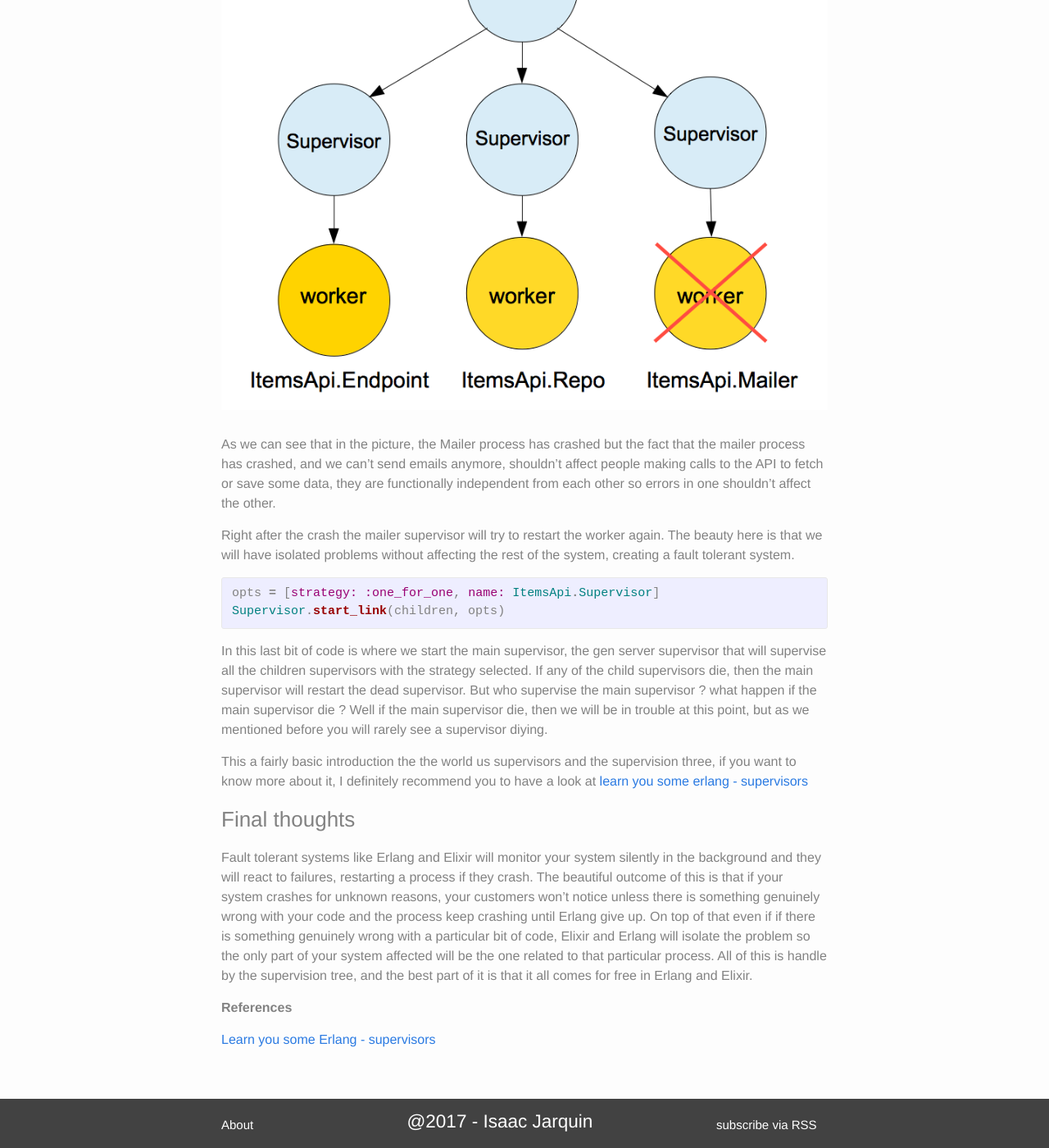
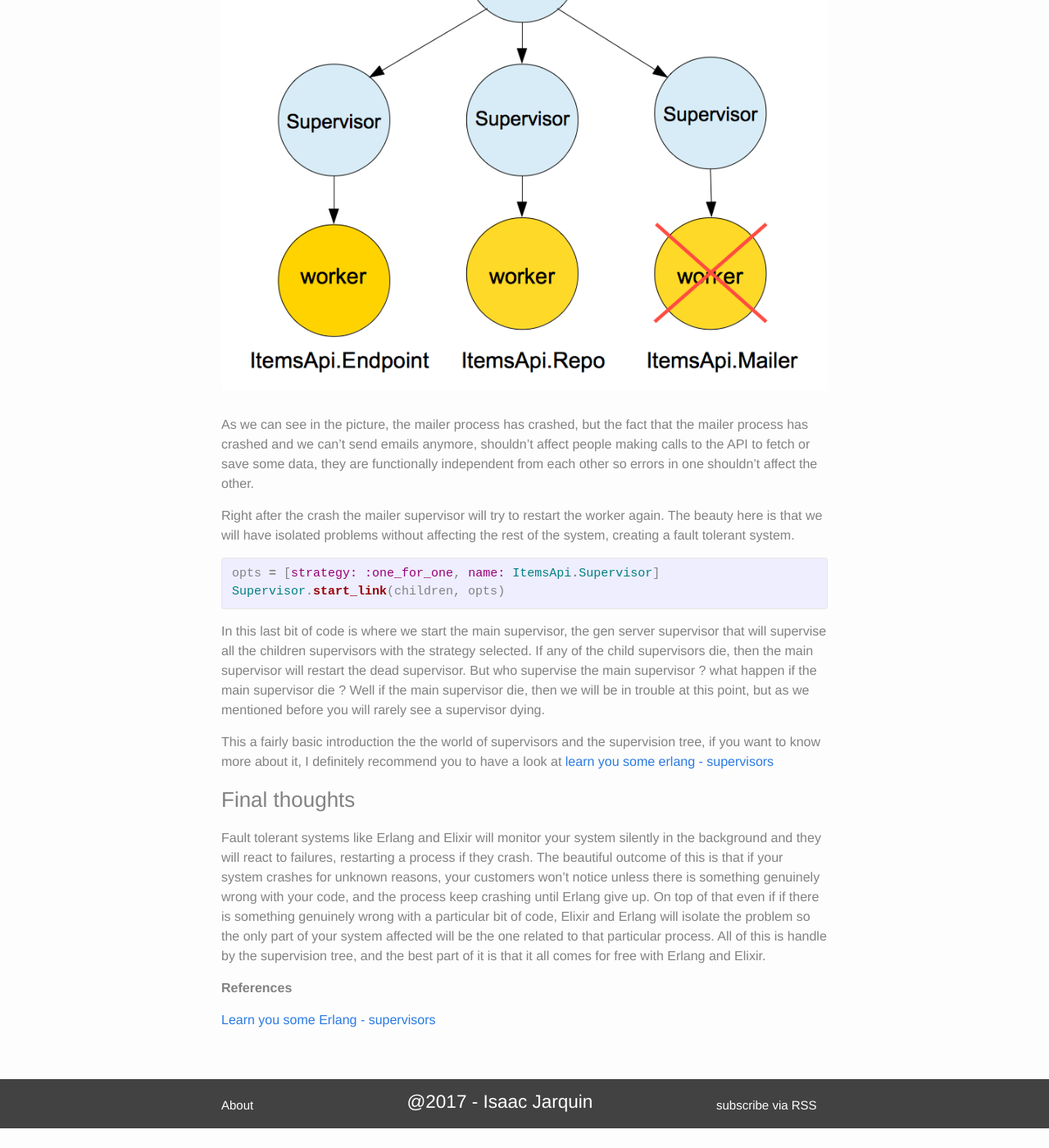
Before and after one commit to isaacjarquin/isaacjarquin.github.io, a Jekyll site: the page built from _posts/2017-08-03-supervision-tree.markdown, in a window 1280 px wide and 1400 px high, scrolled down 3576 px. Shown: the whole window at 82% size. Built offline with Jekyll 4.4.1, drawn with Linux system fonts in a browser that asks for light colours; comment, search, counter and statistics services are not loaded; after the commit the page ends 4952 px from its top, so only the background shows below that; some of the changed text lies outside the part shown.

Commit message:
add changes to improve copy

```diff
--- a/_posts/2017-08-03-supervision-tree.markdown
+++ b/_posts/2017-08-03-supervision-tree.markdown
@@ -11,14 +11,14 @@ resume: "In one of my previous post (Let it) we talk about how good Elixir and E
 
 ## Have you try turn it off and on again ?
 
-In one of my previous post ([Let it crash](/software/2017/07/01/erlang-let-it-crash.html)) we talk about how good Erlang and Elixir were at fault tolerance, and how they could restart an app when the app crashes so our customers wouldn’t notice any issues. We also mentioned that all of this was handle by the supervision tree. So now is time to talk a bit about the supervision tree.
+In one of my previous post ([Let it crash](/software/2017/07/01/erlang-let-it-crash.html)) we talked about how good Erlang and Elixir are at fault tolerance, and how they could restart an app when the app crashes, so our customers wouldn’t notice any issues. We also mentioned that all of this was handle by the supervision tree. So now is time to talk a bit about the supervision tree.
 
-In Elixir and Erlang, we have what are known as Supervisors. The responsibility of a supervisor is to check that a process is alive, and restart it if it dies.  A Supervisor can check for processes and other supervisors too. That way we can build a hierarchical process structure called a supervision tree. Supervision trees are a nice way to structure fault-tolerant applications, to isolate errors when they appear. The main idea of a supervision tree is to have a way to keep our software going in case of errors by just restarting the faulty processes.
+In Elixir and Erlang, we have what are known as Supervisors. The responsibility of a supervisor is to check that a process is alive and restart it if it dies.  A Supervisor can check for processes and other supervisors too. That way we can build a hierarchical process structure called a supervision tree. Supervision trees are a nice way to structure fault-tolerant applications, to isolate errors when they appear. The main idea of a supervision tree is to have a way to keep our software going in case of errors by just restarting the faulty processes.
 
 ![shared](/images/functional-programming/erlang/supervision-tree-general.jpg)
 
 
-If a worker dies, the supervisor can restart the dead worker and, it processes children if it has any. In a bit more technical details, our supervisors would start a worker process, link to it, and trap exit signals with process_flag(trap_exit, true). The way that the process will get restarted by the supervisor, it will depend on the strategy selected. Supervisors support different supervision strategies :
+If a worker dies, the supervisor can restart the dead worker and its children if it has any. The way that the process will get restarted, it will depend on the strategy selected. Supervisors support different supervision strategies :
 
 * one for one: - if a child process terminates, only that process is restarted.
 
@@ -72,11 +72,11 @@ children = [
 
 {% endhighlight %}
 
-The first supervisor will check the worker in charge of keeping  the endpoint up and running, the second one will check the Ecto repository worker and the third one that the mail system is running. At the same time the main supervisor(ItemsApi.Supervisor) is supervising All the other supervisors. All of those processes are completely independent from each other and if one of them crashes, it won’t affect any of the other two:
+The first supervisor will check the worker in charge of keeping  the endpoint up and running, the second one will check the Ecto repository worker and the third one that the mail system is running. At the same time the main supervisor(ItemsApi.Supervisor) is supervising all the other supervisors. All of those processes are completely independent from each other and if one of them crashes, it won’t affect any of the other two:
 
 ![shared](/images/functional-programming/erlang/supervision-tree-mailer-worker-crashed.jpg)
 
-As we can see that in the picture, the Mailer process has crashed but the fact that the mailer process has crashed, and we can’t send emails anymore, shouldn’t affect people making calls to the API to fetch or save some data, they are functionally independent from each other so errors in one shouldn’t affect the other.
+As we can see in the picture, the mailer process has crashed, but the fact that the mailer process has crashed and we can’t send emails anymore, shouldn’t affect people making calls to the API to fetch or save some data, they are functionally independent from each other so errors in one shouldn’t affect the other.
 
 Right after the crash the mailer supervisor will try to restart the worker again. The beauty here is that we will have isolated problems without affecting the rest of the system, creating a fault tolerant system.
 
@@ -87,15 +87,15 @@ Supervisor.start_link(children, opts)
 
 {% endhighlight %}
 
-In this last bit of code is where we start the main supervisor, the gen server supervisor that will supervise all the children supervisors with the strategy selected. If any of the child supervisors die, then the main supervisor will restart the dead supervisor. But who supervise the main supervisor ? what happen if the main supervisor die ? Well if the main supervisor die, then we will be in trouble at this point, but as we mentioned before you will rarely see a supervisor diying.
+In this last bit of code is where we start the main supervisor, the gen server supervisor that will supervise all the children supervisors with the strategy selected. If any of the child supervisors die, then the main supervisor will restart the dead supervisor. But who supervise the main supervisor ? what happen if the main supervisor die ? Well if the main supervisor die, then we will be in trouble at this point, but as we mentioned before you will rarely see a supervisor dying.
 
-This a fairly basic introduction the the world us supervisors and the supervision three, if you want to know more about it, I definitely recommend you to have a look at
+This a fairly basic introduction the the world of supervisors and the supervision tree, if you want to know more about it, I definitely recommend you to have a look at
 [learn you some erlang - supervisors](http://learnyousomeerlang.com/supervisors)
 
 
 ### Final thoughts
 
-Fault tolerant systems like Erlang and Elixir will monitor your system silently in the background and they will react to failures, restarting a process if they crash. The beautiful outcome of this is that if your system crashes for unknown reasons, your customers won't notice unless there is something genuinely wrong with your code and the process keep crashing until Erlang give up. On top of that even if if there is something genuinely wrong with a particular bit of code, Elixir and Erlang will isolate the problem so the only part of your system affected will be the one related to that particular process. All of this is handle by the supervision tree, and the best part of it is that it all comes for free in Erlang and Elixir.
+Fault tolerant systems like Erlang and Elixir will monitor your system silently in the background and they will react to failures, restarting a process if they crash. The beautiful outcome of this is that if your system crashes for unknown reasons, your customers won't notice unless there is something genuinely wrong with your code, and the process keep crashing until Erlang give up. On top of that even if if there is something genuinely wrong with a particular bit of code, Elixir and Erlang will isolate the problem so the only part of your system affected will be the one related to that particular process. All of this is handle by the supervision tree, and the best part of it is that it all comes for free with Erlang and Elixir.
 
 <b>References</b>
 
```
Also changed, not shown: other parts of _posts/2017-08-03-supervision-tree.markdown (+2 -2 lines).
